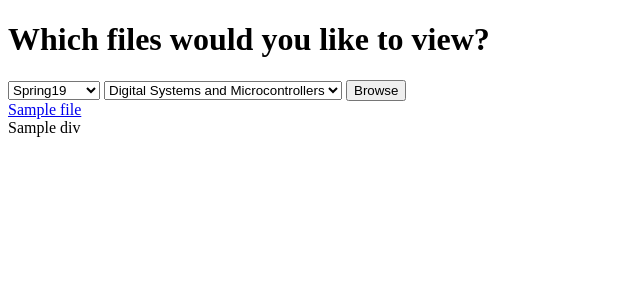
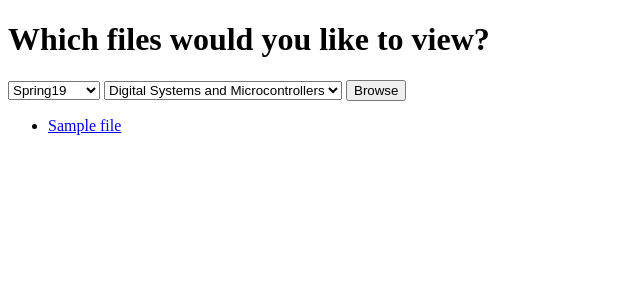
Before and after one commit to 5arthak01/UG2k19Hackathon, a Flask app: template noteshare/templates/browse.html in a window 1280 px wide. Shown: the top 300 px of the page, without its empty margins (0-640 px from the left). Run offline with Flask 2, Linux system fonts and the light colour scheme; the template is opened without the code that fills it: values that come from a table or form of the project are taken from there, most other values are stand-ins (such as "Sample title", 1, 10 or a date in 2020); some libraries are stand-ins or nearby versions.

Commit message:
Update browse.html

```diff
--- a/noteshare/templates/browse.html
+++ b/noteshare/templates/browse.html
@@ -23,15 +23,14 @@
 		</form>
 
 		<div>
+			<ul>
 			{% for files in filelist %}
-			<a href= " {{ files[0] }} "> {{ files[1] }} </a>
-
+			<li> <a href= " {{ files[0] }} "> {{ files[1] }} </a> </li>
 			{% endfor %}
+			</ul>
 		</div>
 
-		<div>
-		{{ div }}
-		</div>
+		<script src="{{ url_for('static', filename='dynamic_form.js') }}" type="text/javascript"></script>
 
 	</body>
 </html>
```
